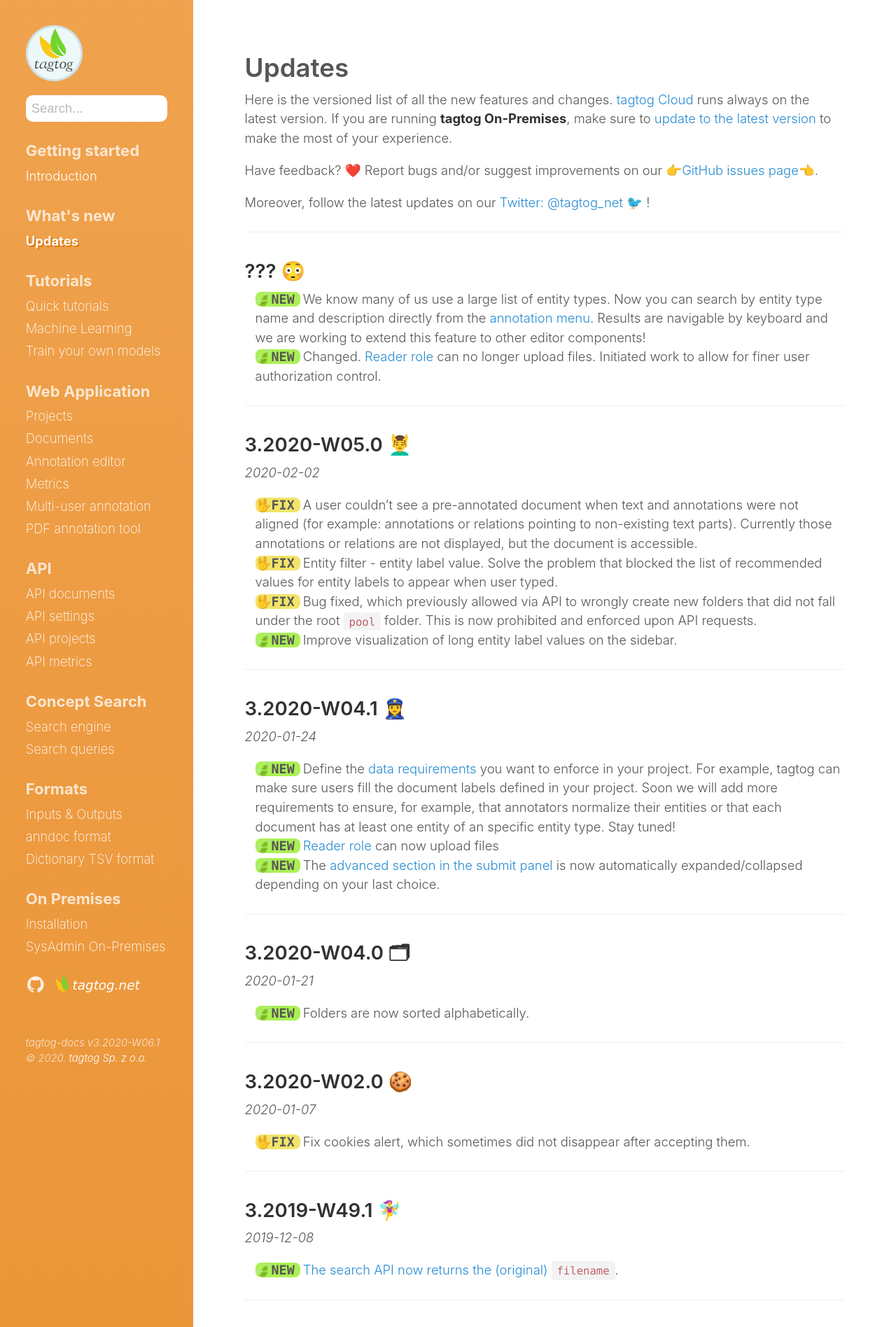
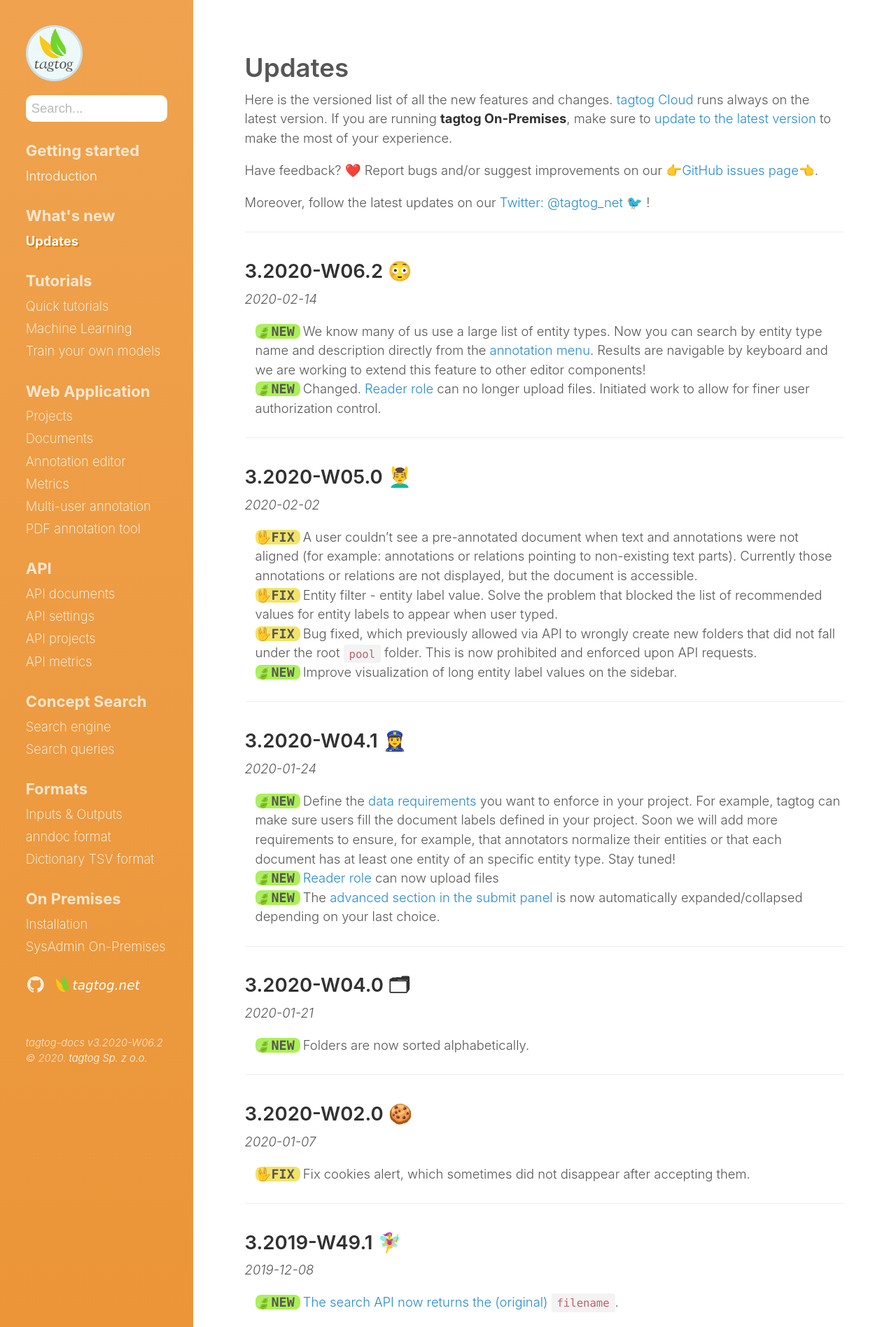
Before and after one commit to tagtogorg/tagtog-doc, a Jekyll site: the page built from updates.md, in a window 1280 px wide. Shown: the top 1896 px of the page at 70% size. Built offline with Jekyll 4.4.1, drawn with Linux system fonts in a browser that asks for light colours; nearby versions of some CDN libraries; emoji names are drawn with the system emoji font.

Commit message:
Bump version: 3.2020-W06.2 😳

```diff
--- a/_config.yml
+++ b/_config.yml
@@ -71,7 +71,7 @@ plugins:
   - jemoji
 
 # Custom vars
-version: 3.2020-W06.1
+version: 3.2020-W06.2
 sidebar_home_link: true
 search_page: false
 # sidebar_blog_link:  '/blog'   # By default, your home page is your blog
--- a/updates.md
+++ b/updates.md
@@ -15,7 +15,8 @@ Moreover, follow the latest updates on our [Twitter: @tagtog_net 🐦](https://t
 
 ---
 
-## ??? 😳
+## 3.2020-W06.2 😳
+_2020-02-14_
 
 <ul class="updates">
   <li class="new"><span markdown="1">We know many of us use a large list of entity types. Now you can search by entity type name and description directly from the [annotation menu](webeditor.html#annotation-menu). Results are navigable by keyboard and we are working to extend this feature to other editor components!</span></li>
```
Also changed, not shown: 1 other file.
